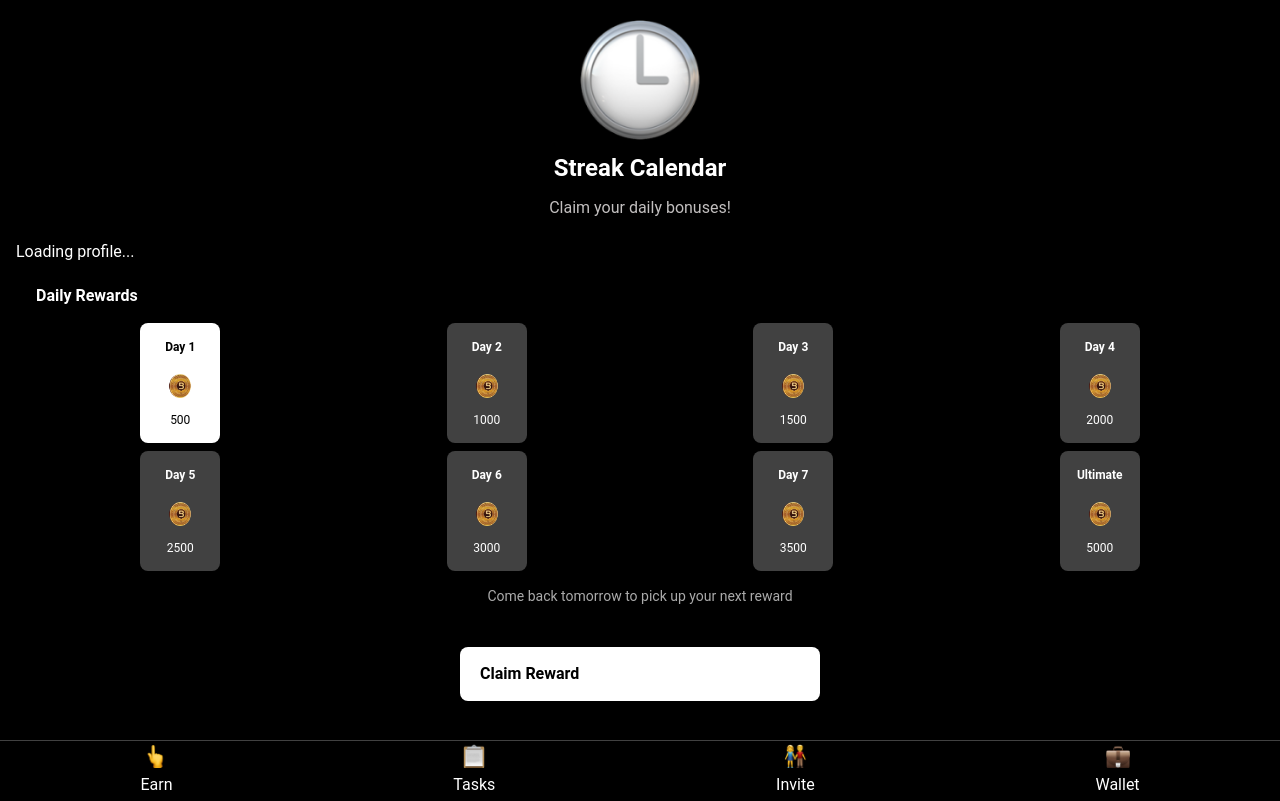
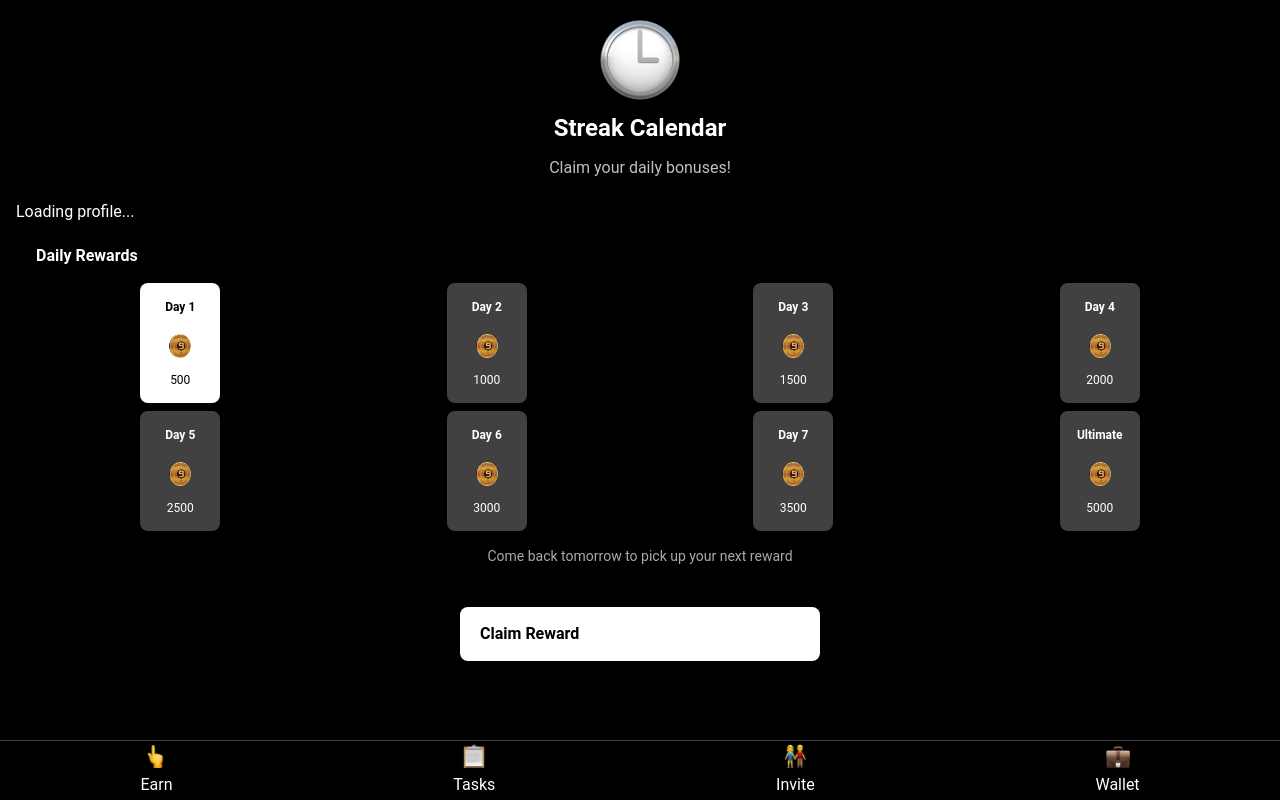
Before and after one commit to boredtap/Bored-Tap-App, a React (Create React App) app: page /daily-streak-screen in a window 1280 px wide. Built offline with nearby package versions, Linux system fonts and the light colour scheme.

Commit message:
Update DailyStreakScreen CSS to reduce streak icon size for improved layout

```diff
--- a/src/screens/DailyStreakScreen.css
+++ b/src/screens/DailyStreakScreen.css
@@ -18,8 +18,8 @@
 }
 
 .streak-icon-big {
-  width: 120px;  /* Increased size */
-  height: 120px; /* Increased size */
+  width: 80px;  /* Increased size */
+  height: 80px; /* Increased size */
   margin: 0 auto;
   display: block;
 }
```
